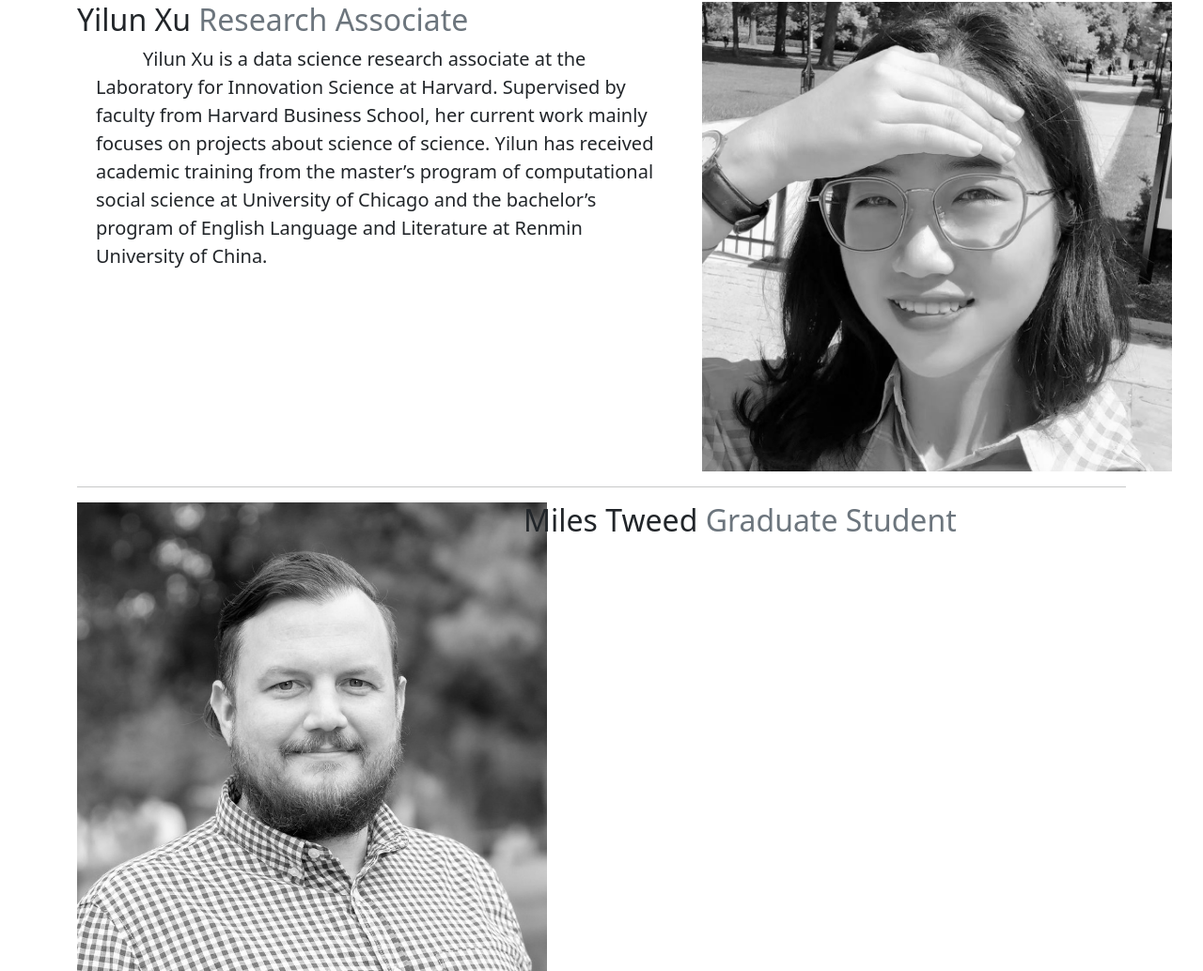
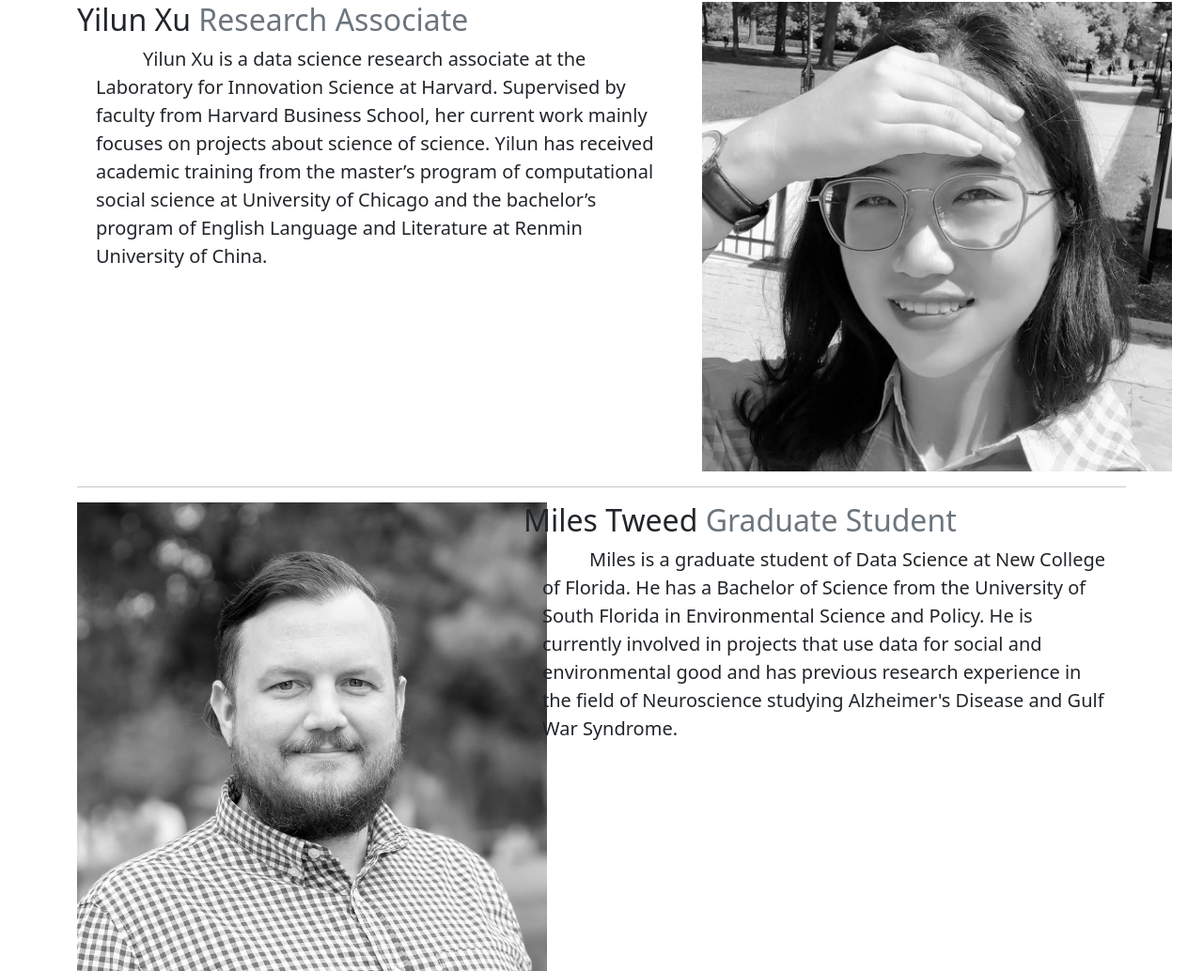
Before and after one commit to milestweed/Making_Hard_Decisions, a Django app: page /sc_app/people/ in a window 1280 px wide. Shown: the part 768-1802 px from the top of the page at 94% size. Run offline with Django 3.2, Linux system fonts and the light colour scheme; parts of the project's set-up code (start-up, migrations or seed data) failed here and were passed over.

Commit message:
Update people page
Added biographical information

```diff
--- a/sc_proj/templates/sc_app/people.html
+++ b/sc_proj/templates/sc_app/people.html
@@ -39,7 +39,7 @@
     <div class="row featurette">
       <div class="col-md-7 order-md-1">
         <h2 class="featurette-heading">Miles Tweed <span class="text-muted">Graduate Student</span></h2>
-        <p class="lead"></p>
+        <p class="lead">Miles is a graduate student of Data Science at New College of Florida. He has a Bachelor of Science from the University of South Florida in Environmental Science and Policy.  He is currently involved in projects that use data for social and environmental good and has previous research experience in the field of Neuroscience studying Alzheimer's Disease and Gulf War Syndrome.</p>
       </div>
       <div class="col-md-5">
         <img src="{% static 'images/miles-GS.jpg' %}" height=500 width=500 alt="">
```
